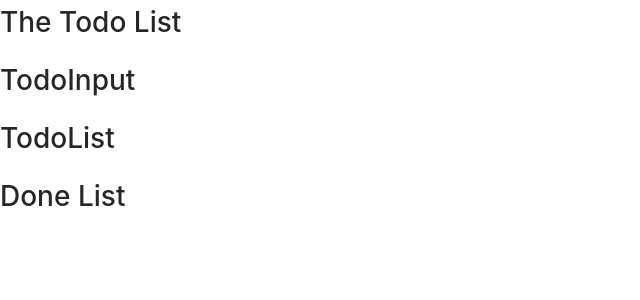
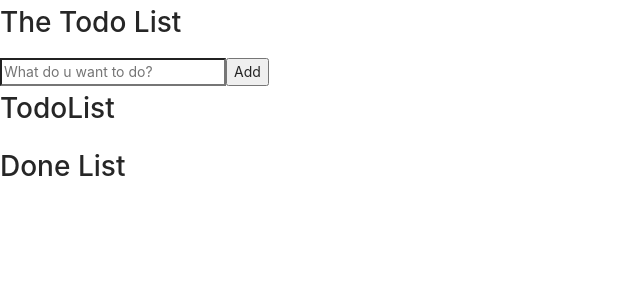
Before and after one commit to PanatchakornKt/Nextjs-Todolist, a Next.js app: page / in a window 1280 px wide. Shown: the top 300 px of the page, without its empty margins (0-640 px from the left). Built offline with nearby package versions, Linux system fonts and the light colour scheme.

Commit message:
input component

```diff
--- a/src/components/TodoInput.tsx
+++ b/src/components/TodoInput.tsx
@@ -3,7 +3,15 @@ import React from "react";
 const TodoInput = () => {
   return (
     <>
-      <h1>TodoInput</h1>
+      <from>
+        <input
+          type="text"
+          name="todo"
+          value=""
+          placeholder="What do u want to do?"
+        />
+        <button type="submit">Add</button>
+      </from>
     </>
   );
 };
```
